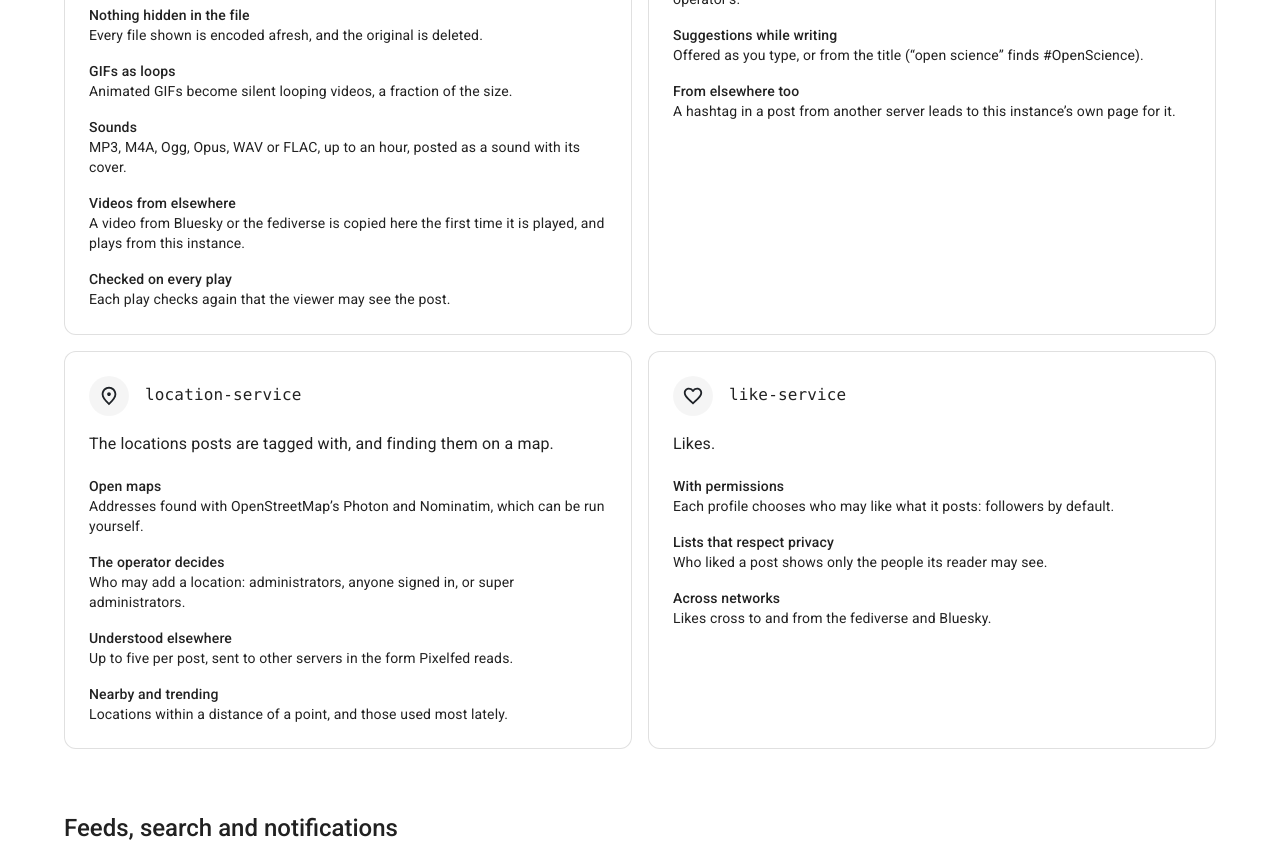
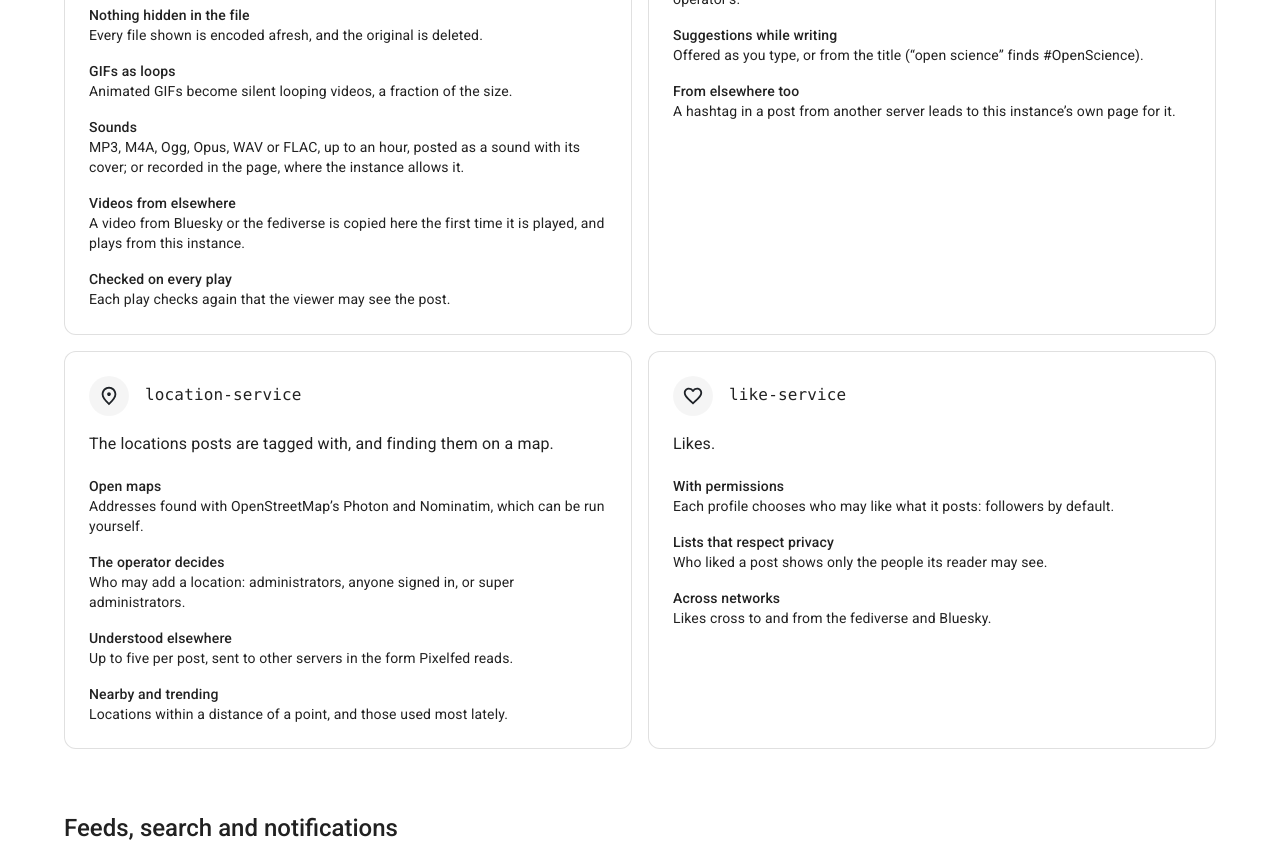
Before and after one commit to anahitasocial/anahita.io, a Next.js app: page /products/services in a window 1280 px wide. Shown: the part 3040-3908 px from the top of the page. Built offline with nearby package versions, Linux system fonts and the light colour scheme; what @mui/material-nextjs would draw is missing.

Commit message:
services - sounds recorded in the page, where the instance allows it
- changed: video-service's Sounds line

```diff
--- a/src/data/services.js
+++ b/src/data/services.js
@@ -120,7 +120,7 @@ export const groups = [
           ['Several sizes', 'MP4 at 1080, 720 and 360 by default, up to 4K, with a poster frame.'],
           ['Nothing hidden in the file', 'every file shown is encoded afresh, and the original is deleted.'],
           ['GIFs as loops', 'animated GIFs become silent looping videos, a fraction of the size.'],
-          ['Sounds', 'MP3, M4A, Ogg, Opus, WAV or FLAC, up to an hour, posted as a sound with its cover.'],
+          ['Sounds', 'MP3, M4A, Ogg, Opus, WAV or FLAC, up to an hour, posted as a sound with its cover; or recorded in the page, where the instance allows it.'],
           ['Videos from elsewhere', 'a video from Bluesky or the fediverse is copied here the first time it is played, and plays from this instance.'],
           ['Checked on every play', 'each play checks again that the viewer may see the post.'],
         ],
```
